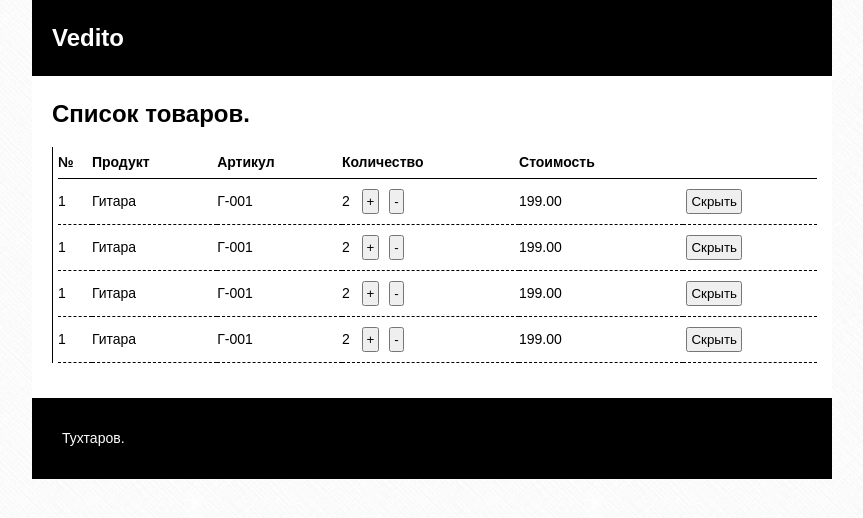
After one commit to Tuhtarov/vedita, a PHP site: template resources/views/products/index.html in a window 1280 px wide. The commit adds this page. Shown: the top 518 px of the page, without its empty margins (208-1071 px from the left). Run offline with PHP 8.4, Linux system fonts and the light colour scheme; the template is opened without the code that fills it, so the values that code supplies are empty.

Commit message:
сверстана страничка товаров

```diff
--- a/app/Models/Model/Model.php
+++ b/app/Models/Model/Model.php
@@ -2,6 +2,11 @@
 
 require_once ROOT . '/app/Components/Database.php';
 
+/**
+ * Родительский класс всех классов моделей паттерна MVC.
+ * Класс Model подключается к БД, и сохраняет доступный для наследников объект класса PDO.
+ * Class Model
+ */
 class Model
 {
     protected \PDO $pdo;
--- a/app/Models/News.php
+++ b/app/Models/News.php
@@ -1,6 +1,4 @@
 <?php /** @noinspection ALL */
-
-
 
 class News
 {
--- a/index.php
+++ b/index.php
@@ -7,8 +7,7 @@ ini_set('display_errors', 1);
 error_reporting(E_ALL);
 
 
-// 2. подключение файлов системы
-
+// 2. подключение файлов
 define('ROOT', dirname(__FILE__));
 require_once ROOT . '/app/Components/Router.php';
 require_once ROOT . '/app/Components/Database.php';
--- a/resources/template/css/style.css
+++ b/resources/template/css/style.css
@@ -1,390 +1,201 @@
-
-/*
-Design by Free CSS Templates
-http://www.freecsstemplates.org
-Released for free under a Creative Commons Attribution 2.5 License
-*/
-
 body {
-	margin: 0;
-	padding: 0;
-	background: #554842;
-	font-family: Arial, Helvetica, sans-serif;
-	font-size: 13px;
-	color: #737373;
+    margin: 0;
+    font-family: Arial, Helvetica, sans-serif;
+    font-size: 14px;
+    line-height: 1.5;
+    background: url('/resources/images/bg.png');
 }
 
-h1, h2, h3 {
-	margin: 0;
-	padding: 0;
-	font-family: 'Arvo', serif;
-	font-weight: normal;
-	color: #FFA800;
+.page {
+    width: 800px;
+    margin: 0px auto;
+    background: white;
 }
 
-h1 {
-	font-size: 2em;
-}
-
-h2 {
-	font-size: 2.4em;
-}
-
-h3 {
-	font-size: 1.6em;
-}
-
-p, ul, ol {
-	margin-top: 0;
-	line-height: 180%;
-}
-
-ul, ol {
-}
-
-a {
-	text-decoration: none;
-	color: #E42E33;
-}
-
-a:hover {
-	text-decoration: underline;
-}
-
-img.border {
-	border: 6px solid #EEE7DF;
-}
-
-img.alignleft {
-	float: left;
-	margin-right: 25px;
-}
-
-img.alignright {
-	float: right;
-}
-
-img.aligncenter {
-	margin: 0px auto;
-}
-
-#wrapper {
-	margin: 0 auto;
-	padding: 0;
-}
 
 /* Header */
 
-#header-wrapper {
-	height: 240px;
+.header {
+    background: black;
+    padding: 20px;
 }
 
-#header {
-	width: 960px;
-	height: 240px;
-	margin: 0 auto;
+.header-title {
+    margin: 0;
+    font-size: 24px;
+    color: white;
+    text-align: start;
 }
 
-/* Logo */
-
-#logo {
-	width: 980px;
-	height: 100px;
-	margin: 0px auto;
-	padding: 80px 0px 0px 0px;
-	color: #FFFFFF;
-}
-
-#logo h1, #logo p {
-	display: block;
-	margin: 0;
-	padding: 0;
-}
-
-#logo h1 {
-	margin: 0px;
-	letter-spacing: -1px;
-	text-align: center;
-	text-transform: uppercase;
-	font-size: 54px;
-	font-weight: bold;
-	color: #FFFFFF;
-}
-
-#logo h1 a {
-	color: #FFFFFF;
-}
-
-#logo p {
-	text-align: center;
-	text-transform: uppercase;
-	font-family: 'Arvo', serif;
-	font-size: 20px;
-}
-
-#logo a {
-	border: none;
-	background: none;
-	text-decoration: none;
-	color: #FFFFFF;
-}
-
-/* Search */
-
-#search {
-	float: right;
-	width: 280px;
-	height: 100px;
-	padding: 0;
-}
-
-#search form {
-	height: 41px;
-	margin: 0;
-	padding: 60px 0 0 30px;
-}
-
-#search fieldset {
-	margin: 0;
-	padding: 0;
-	border: none;
-}
-
-#search-text {
-	width: 195px;
-	padding: 6px 10px;
-	border: none;
-	background: #FFFFFF;
-	text-transform: lowercase;
-	font: normal 11px Arial, Helvetica, sans-serif;
-	color: #7F7F81;
-}
-
-#search-submit {
-	display: none;
-}
-
-/* Menu */
-
-#menu-wrapper {
-	overflow: hidden;
-	height: 60px;
-	background: #DA2F27;
-}
-
-#menu {
-	width: 940px;
-	margin: 0px auto;
-}
-
-#menu ul {
-	margin: 0;
-	padding: 0px 0px 0px 0px;
-	list-style: none;
-	line-height: normal;
-	text-align: center;
-}
-
-#menu li {
-	display: inline-block;
-}
-
-#menu a {
-	display: block;
-	float: left;
-	height: 60px;
-	margin: 0px;
-	padding: 0px 30px 0px 30px;
-	line-height: 60px;
-	letter-spacing: -1px;
-	text-decoration: none;
-	text-transform: uppercase;
-	font-family: 'Arvo', serif;
-	font-size: 14px;
-	font-weight: normal;
-	color: #FFFFFF;
-	border: none;
-}
-
-#menu .current_page_item a {
-	background: #9F1615;
-	color: #FFFFFF;
-}
-
-#menu a:hover {
-}
-
-/* Page */
-
-#page {
-	width: 1200px;
-	margin: 0 auto;
-	padding: 0;
-	background-color: #FFFFFF;
-}
-
-#page-bgtop {
+.header-subtitle {
+    margin: 0;
+    font-weight: 400;
+    font-size: 15px;
+    color: rgb(115, 208, 245);
+    text-align: center;
 }
 
 
-#page-bgbtm {
-	margin: 0px;
-	padding: 40px 40px 0px 40px;
+/* Navigation */
+
+.nav {
+    text-align: center;
 }
+
+.nav-link {
+    padding: 8px 12px;
+    color: black;
+    display: inline-block;
+    text-decoration: none;
+}
+
+.nav-link:hover {
+    background: #ccc;
+}
+
 
 /* Content */
 
-#content {
-	float: left;
-	width: 800px;
-	padding: 0px 0px 0px 0px;
+.content {
+    padding: 20px;
 }
 
-.post {
-	clear: both;
-	padding: 30px 0px;
-	border-bottom: 1px solid #D9D9D9;
+.content-title {
+    margin: 0;
+    font-size: 24px;
 }
 
-.post .title {
-	padding-top: 10px;
-	letter-spacing: -2px;
+.content-text {
+    margin-bottom: 20px;
 }
 
-.post .title a {
-	border: none;
-	color: #E42E33;
+/* Table */
+
+.table-container {
+	margin: 15px auto;
+	border-left: 1px solid black;
 }
 
-.post .meta {
-	padding-bottom: 10px;
+.table {
+    margin: 5px;
+	padding: 10px;
+	width: 100%;
+    table-layout: auto;
 	text-align: left;
-	font-family: Arial, Helvetica, sans-serif;
-	font-size: 11px;
-	font-style: italic;
+	border-collapse: collapse;
 }
 
-.post .meta a {
+.table th {
+	border-bottom: 1px solid black;
+	padding: 5px 0 5px;
 }
 
-.post .entry {
-	text-align: justify;
-	margin-bottom: 25px;
-	padding: 10px 0px 0px 0px;
+.table td {
+    position: relative;
+	padding: 10px 0px;
+    border-bottom: 0.5px dashed black;
 }
 
-.links {
-	display: block;
-	width: 96px;
-	padding: 2px 0px 2px 0px;
-	background: #A53602;
-	text-align: center;
-	text-transform: uppercase;
-	font-size: 10px;
-	color: #FFFFFF;
+.table td p {
+    margin: 0px;
+    padding: 0 5px 0 0;
+    display: inline-block;
 }
 
-/* Sidebar */
-
-#sidebar {
-	float: right;
-	width: 280px;
-	padding: 30px 0px 0px 0px;
+.table td button {
+    padding: 3px;
+    margin: 0px 3px;
 }
 
-#sidebar ul {
-	margin: 0;
-	padding: 0;
-	list-style: none;
+.table td button:hover {
+    cursor: pointer;
+    background: #838383;
+    color: white;
 }
 
-#sidebar li {
-	margin: 0;
-	padding: 0;
+/* Article */
+
+.article-title {
+    margin: 5px 0 5px;
+    color: chocolate;
+    font-size: 18px;
 }
 
-#sidebar li ul {
-	margin: 0px 15px;
-	padding-bottom: 30px;
+.article-title a{
+    color: inherit;
+    text-decoration: none;
 }
 
-#sidebar li li {
-	padding-left: 20px;
-	line-height: 35px;
-	background: url(../images/img07.jpg) no-repeat left 14px;
+.article-title a:hover{
+    text-decoration: underline;
 }
 
-#sidebar li li span {
-	display: block;
-	margin-top: -20px;
-	padding: 0;
-	font-size: 11px;
-	font-style: italic;
+.article-date {
+    font-size: 12px;
+    color: darkgray;
 }
 
-#sidebar h2 {
-	height: 38px;
-	margin-bottom: 20px;
-	padding: 12px 0 0 15px;
-	border-bottom: 1px solid #D9D9D9;
-	letter-spacing: -1px;
-	font-size: 24px;
-	color: #E42E33;
+.link-read-more {
+    color: #1d7abe;
+    text-decoration: none;
 }
 
-#sidebar p {
-	margin: 0 0px;
-	padding: 0px 20px 20px 20px;
-	text-align: justify;
+.link-read-more:hover {
+    text-decoration: underline;
 }
 
-#sidebar a {
-	border: none;
-	color: #737373;
+/* FORM */
+
+.form {
+    width: 500px;
+    padding: 20px;
+    margin: auto;
+    background: whitesmoke;
 }
 
-#sidebar a:hover {
-	text-decoration: underline;
+.form-title {
+    margin: 0 0 10px;
+    text-align: start;
+    font-size: 22px;
 }
 
-/* Calendar */
-
-#calendar {
+.form-group {
+    margin-bottom: 15px;
 }
 
-#calendar_wrap {
-	padding: 20px;
+.form-input {
+    padding: 5px;
+
+    font-family: Arial, Helvetica, sans-serif;
+    font-size: 15px;
 }
 
-#calendar table {
-	width: 100%;
-}
+.form-textarea {
+    width: 200px;
+    height: 150px;
+    padding: 5px;
+    border: 1px solid black;
 
-#calendar tbody td {
-	text-align: center;
-}
-
-#calendar #next {
-	text-align: right;
+    font-family: Arial, Helvetica, sans-serif;
+    font-size: 15px;
 }
 
 /* Footer */
 
-#footer {
-	overflow: hidden;
-	width: 960px;
-	margin: 0px auto 40px auto;
-	font-family: Arial, Helvetica, sans-serif;
+.footer {
+    margin: 0;
+    padding: 25px;
+    text-align: start;
+    background: black;
 }
 
-#footer p {
-	display: block;
-	padding: 30px 0px;
-	line-height: normal;
-	text-align: center;
-	color: #FFFFFF;
+.footer-title {
+    margin: 0;
+    color: white;
 }
 
-#footer a {
-	color: #FFFFFF;
+.footer-subtitle {
+    margin: 0;
+    padding: 5px;
+    color: white;
 }
--- /dev/null
+++ b/resources/views/products/index.html
@@ -0,0 +1,103 @@
+<!doctype html>
+<html lang="ru">
+<head>
+    <meta charset="UTF-8">
+    <link rel="stylesheet" href="/resources/template/css/style.css" />
+    <title>Товары</title>
+</head>
+
+<body>
+    <div class="page">
+
+        <header class="header">
+            <h2 class="header-title">Vedito</h2>
+        </header>
+
+        <main>
+            <section class="content">
+                <h1 class="content-title">
+                    Список товаров.
+                </h1>
+
+                <div class="table-container">
+                    <table class="table">
+                        <thead>
+                            <tr>
+                                <th>№</th>
+                                <th>Продукт</th>
+                                <th>Артикул</th>
+                                <th>Количество</th>
+                                <th>Стоимость</th>
+                                <th></th>
+                            </tr>
+                        </thead>
+                        <tbody>
+                            <tr>
+                                <td>1</td>
+                                <td>Гитара</td>
+                                <td>Г-001</td>
+                                <td>
+                                    <p>2</p>
+                                    <button>+</button>
+                                    <button>-</button>
+                                </td>
+                                <td>199.00</td>
+                                <td>
+                                    <button>Скрыть</button>
+                                </td>
+                            </tr>
+                            <tr>
+                                <td>1</td>
+                                <td>Гитара</td>
+                                <td>Г-001</td>
+                                <td>
+                                    <p>2</p>
+                                    <button>+</button>
+                                    <button>-</button>
+                                </td>
+                                <td>199.00</td>
+                                <td>
+                                    <button>Скрыть</button>
+                                </td>
+                            </tr>
+                            <tr>
+                                <td>1</td>
+                                <td>Гитара</td>
+                                <td>Г-001</td>
+                                <td>
+                                    <p>2</p>
+                                    <button>+</button>
+                                    <button>-</button>
+                                </td>
+                                <td>199.00</td>
+                                <td>
+                                    <button>Скрыть</button>
+                                </td>
+                            </tr>
+                            <tr>
+                                <td>1</td>
+                                <td>Гитара</td>
+                                <td>Г-001</td>
+                                <td>
+                                    <p>2</p>
+                                    <button>+</button>
+                                    <button>-</button>
+                                </td>
+                                <td>199.00</td>
+                                <td>
+                                    <button>Скрыть</button>
+                                </td>
+                            </tr>
+                        </tbody>
+                    </table>
+                </div>
+            </section>
+        </main>
+
+        <footer class="footer">
+            <p class="footer-subtitle">Тухтаров.</p>
+        </footer>
+
+    </div>
+</body>
+</html>
```
Also changed, not shown: app/Controllers/ProductsController.php (+10 -14 lines), app/Models/Products.php (+57 -5 lines), resources/images/bg.png (added).
